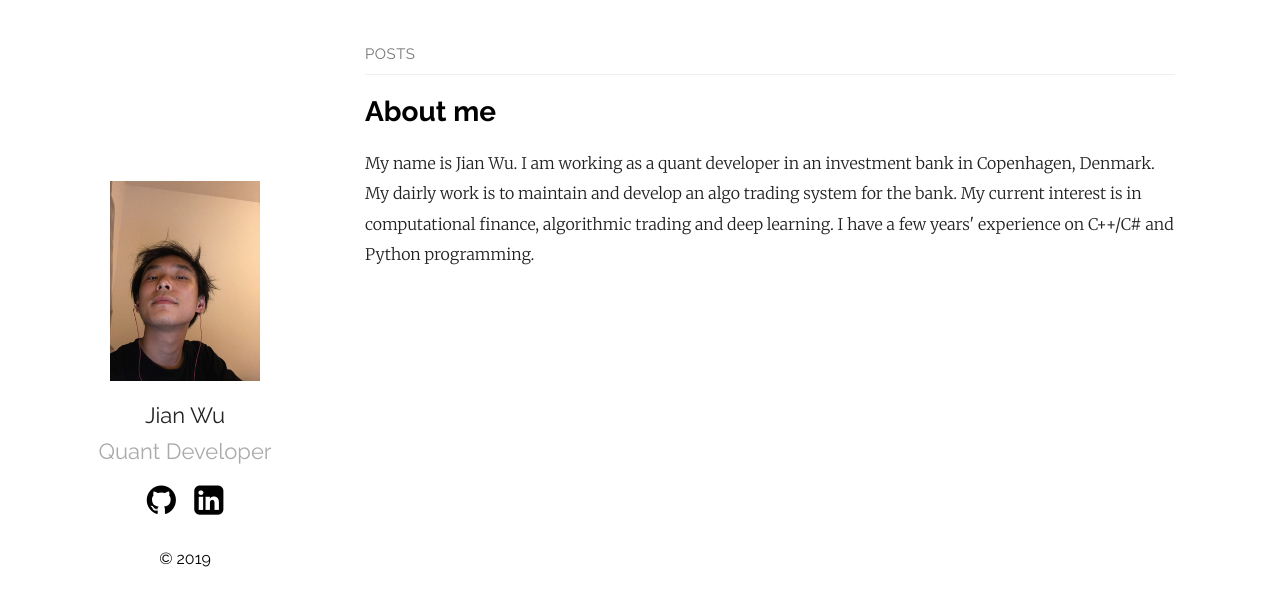
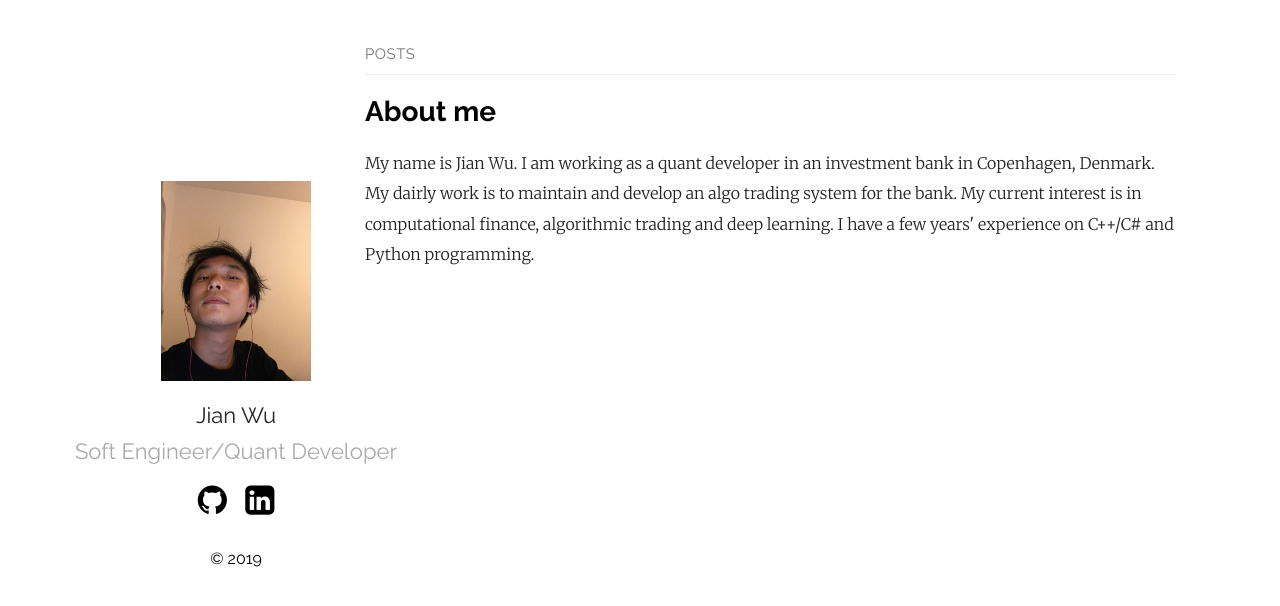
Before and after one commit to jianwu21/jianwu21.github.io, a Jekyll site: the page built from index.md, in a window 1280 px wide. Shown: the top 606 px of the page. Built offline with Jekyll 4.4.1, drawn with Linux system fonts in a browser that asks for light colours.

```diff
--- a/_config.yml
+++ b/_config.yml
@@ -1,6 +1,6 @@
 title: Jian Wu
 author: Jian Wu
-email: wujianinwuxue@gmail.com
+email: jian.wu_93@foxmail.com
 description: > # this means to ignore newlines until "show_exerpts:"
 
 show_excerpts: true # set to true to show excerpts on the homepage
@@ -11,7 +11,7 @@ sass:
   sass_dir: _sass
 plainwhite:
   name: Jian Wu
-  tagline: Quant Developer
+  tagline: Soft Engineer/Quant Developer
   date_format: "%b %-d, %Y"
   sitemap: true # set to true to generate sitemap.xml content
 
```
